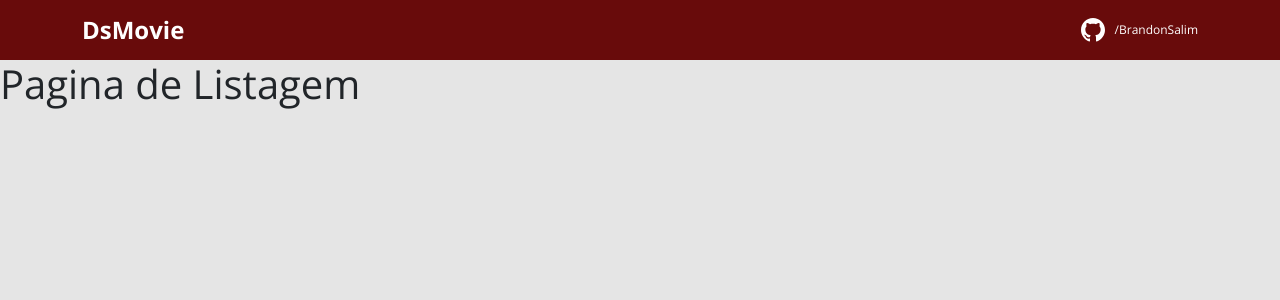
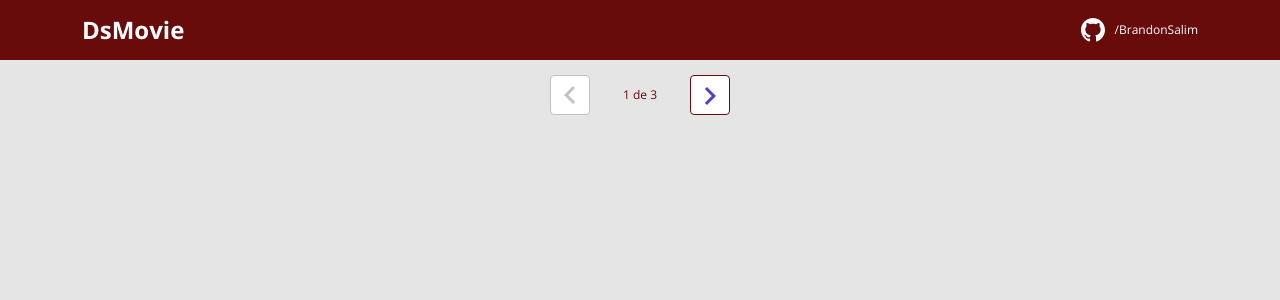
Before and after one commit to BrandonSalim/dsmovie, a React (Create React App) app in the folder frontend/: page / in a window 1280 px wide. Shown: the top 300 px of the page. Built offline with nearby package versions, Linux system fonts and the light colour scheme.

Commit message:
Pagination layout

```diff
--- a/frontend/src/App.tsx
+++ b/frontend/src/App.tsx
@@ -3,9 +3,9 @@
   Routes,
   Route
 } from "react-router-dom";
-import Listing from 'assets/pages/Listing';
-import Form from 'assets/pages/Form';
-import Navbar from "./assets/components/Navbar";
+import Listing from 'pages/Listing';
+import Form from 'pages/Form';
+import Navbar from "components/Navbar";
 
 function App() {
   return (
--- a/frontend/src/assets/pages/Listing/index.tsx
+++ /dev/null
@@ -1,4 +0,0 @@
-function Listing(){
-    return <h1>Pagina de Listagem</h1>
-}
-export default Listing;
--- /dev/null
+++ b/frontend/src/components/Pagination/index.tsx
@@ -0,0 +1,20 @@
+
+import "./styles.css";
+import { ReactComponent as Arrow } from "assets/img/arrow.svg";
+
+function Pagination() {
+    return (
+        <div className="dsmovie-pagination-container">
+            <div className="dsmovie-pagination-box">
+                <button className="dsmovie-pagination-button" disabled={true} >
+                    <Arrow />
+                </button>
+                <p>{`${1} de ${3}`}</p>
+                <button className="dsmovie-pagination-button" disabled={false} >
+                    <Arrow className="dsmovie-flip-horizontal" />
+                </button>
+            </div>
+        </div>
+    );
+}
+export default Pagination
--- /dev/null
+++ b/frontend/src/components/Pagination/styles.css
@@ -0,0 +1,53 @@
+.dsmovie-pagination-container {
+    padding: 15px 0;
+    display: flex;
+    justify-content: center;
+    align-items: center;
+}
+
+.dsmovie-pagination-box {
+    width: 180px;
+    display: flex;
+    justify-content: space-between;
+    align-items: center;
+}
+
+.dsmovie-pagination-box form {
+    width: 100%;
+    display: flex;
+}
+
+.dsmovie-pagination-button {
+    width: 40px;
+    height: 40px;
+    border-radius: 4px;
+    background-color: #fff;
+    display: flex;
+    justify-content: center;
+    align-items: center;
+    border: 1px solid var(--color-primary);
+    cursor: pointer;
+}
+
+.dsmovie-pagination-button svg {
+    filter: brightness(0) saturate(100%) invert(26%) sepia(19%) saturate(7395%) hue-rotate(234deg) brightness(89%) contrast(92%);
+}
+
+.dsmovie-pagination-button:disabled {
+    border: 1px solid #c2c2c2;
+    cursor: unset;
+}
+
+.dsmovie-pagination-button:disabled svg {
+    filter: none;
+}
+
+.dsmovie-pagination-container p {
+    margin: 0;
+    font-size: 12px;
+    color: var(--color-primary);
+}
+
+.dsmovie-flip-horizontal {
+    transform: rotate(180deg);
+}
--- /dev/null
+++ b/frontend/src/pages/Listing/index.tsx
@@ -0,0 +1,8 @@
+import Pagination from "components/Pagination";
+
+function Listing(){
+    return (
+        <Pagination/>
+    );
+}
+export default Listing;
```
Also changed, not shown: frontend/src/assets/img/arrow.svg (added), frontend/src/components/Navbar/index.tsx (renamed from frontend/src/assets/components/Navbar/index.tsx), frontend/src/components/Navbar/styles.css (renamed from frontend/src/assets/components/Navbar/styles.css), frontend/src/pages/Form/index.tsx (renamed from frontend/src/assets/pages/Form/index.tsx), frontend/src/pages/Form/styles.css (renamed from frontend/src/assets/pages/Form/styles.css).
